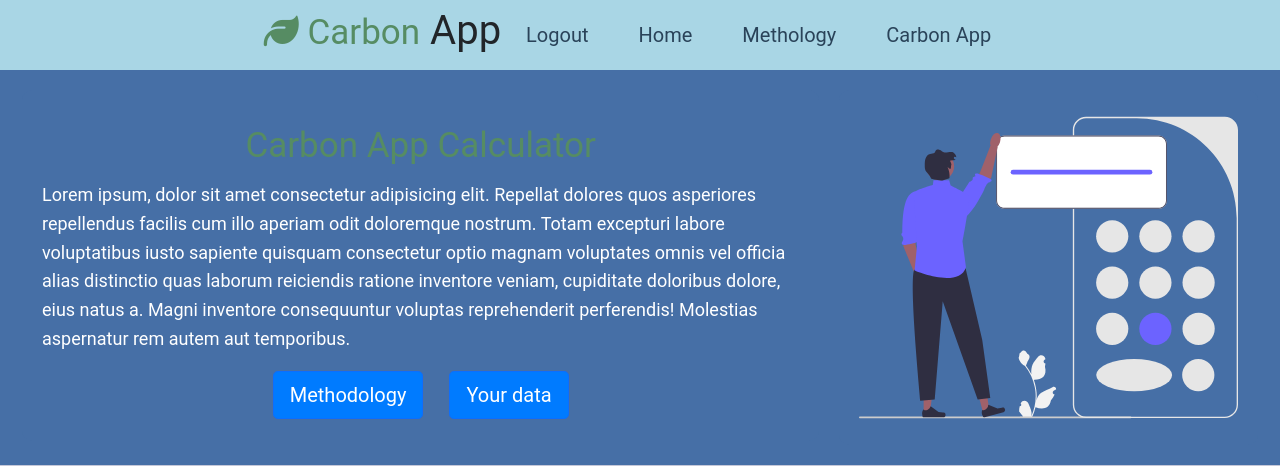
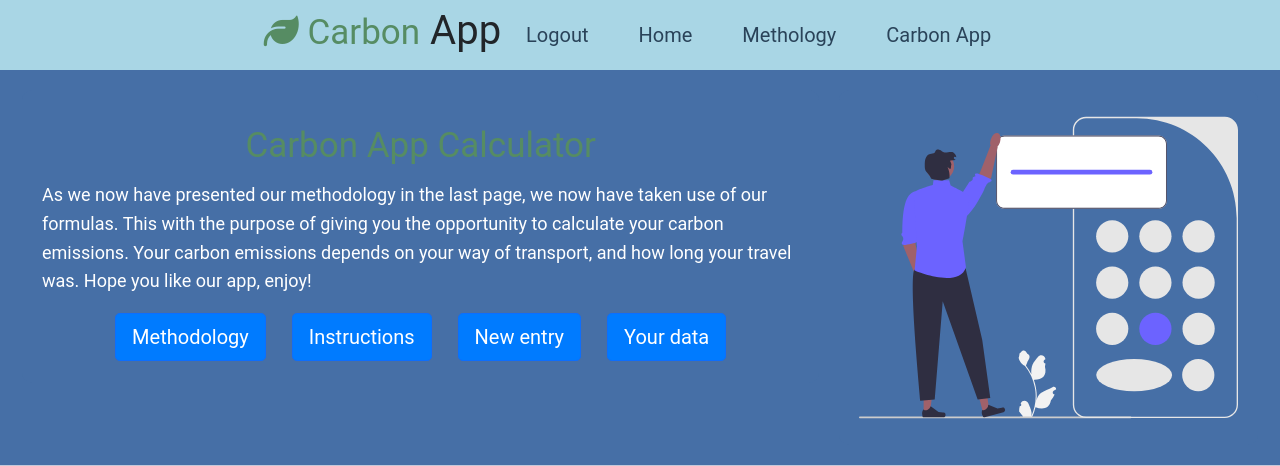
Before and after one commit to filipframstad/Carbon-App-2024---Group-2---Test, a Flask app: page /carbon_app in a window 1280 px wide. Shown: the top 466 px of the page. Run offline with Flask 2, Linux system fonts and the light colour scheme; a user stored in the database is signed in; some libraries are stand-ins or nearby versions.

Commit message:
Update carbon_app.html

```diff
--- a/capp/templates/carbon_app/carbon_app.html
+++ b/capp/templates/carbon_app/carbon_app.html
@@ -9,14 +9,52 @@
             <div class="box">
             <h1 style="font-size:55px;"><span class="text-logo"> Carbon App Calculator</span></h1>
             <p style="text-align:left;">
-                Lorem ipsum, dolor sit amet consectetur adipisicing elit. Repellat dolores quos asperiores repellendus facilis cum illo aperiam odit doloremque nostrum. Totam excepturi labore voluptatibus iusto sapiente quisquam consectetur optio magnam voluptates omnis vel officia alias distinctio quas laborum reiciendis ratione inventore veniam, cupiditate doloribus dolore, eius natus a. Magni inventore consequuntur voluptas reprehenderit perferendis! Molestias aspernatur rem autem aut temporibus.
+                As we now have presented our methodology in the last page, we now have taken use of our formulas. This with the purpose of giving you the opportunity to calculate your carbon emissions. Your carbon emissions depends on
+                your way of transport, and how long your travel was. Hope you like our app, enjoy!
             </p>
             <div class="container_buttons_links_header_carbon_app">
                 <div class="btn">
                     <a href="{{url_for('methodology.methodology_home')}}" class="btn btn-primary btn-lg mr-2", style="background-color:#007bff;">Methodology</a>
                 </div>
                 <div class="btn">
+                    <a href="#" class="btn btn-primary btn-lg mr-2", style="background-color:#007bff;", data-toggle="modal" data-target="#carbon_app_instructions">Instructions</a>
+                </div>
+                <div class="btn">
+                    <a href="{{url_for('carbon_app.new_entry')}}" class="btn btn-primary btn-lg mr-2", style="background-color:#007bff;">New entry</a>
+                </div>
+                <div class="btn">
                     <a href="{{url_for('carbon_app.your_data')}}" class="btn btn-primary btn-lg mr-2", style="background-color:#007bff;">Your data</a>
+                </div>
+            </div>
+                <!-- Modal Instructions -->
+            <div class="modal fade" id="carbon_app_instructions" tabindex="-1" role="dialog" aria-labelledby="exampleModalLabel" aria-hidden="true">
+                <div class="modal-dialog" role="document">
+                <div class="modal-content">
+
+                    <div class="modal-header">
+                    <h5 class="modal-title", style="color:black; text-align: center;">Carbon App, instructions</h5>
+                    </div>
+
+                    <div class="modal-body", style="color:black">
+                    <p style="text-align: left;">
+                        Below, we have given step by step instructions on how to get your results.
+                    </p>
+                    <ol style="text-align:left;">
+                        <li>
+                            First of all you choose your way of transport, in which you used to arrive your destination.
+                        </li>
+                        <li>
+                            Secondly you input the distance in which you have travlled in km to your destination.
+                        </li>
+                    </ol>
+                    </div>
+
+                    <div class="modal-footer">
+                        <a href="{{url_for('carbon_app.new_entry')}}" class="btn btn-primary btn-lg mr-2", style="background-color:#007bff;">New entry</a>
+                        <button class="btn btn-secondary btn-lg mr-2", style="background-color:#6c757d;" data-dismiss="modal">Close</button>
+                    </div>
+
+                </div>
                 </div>
             </div>
             </div>
```
